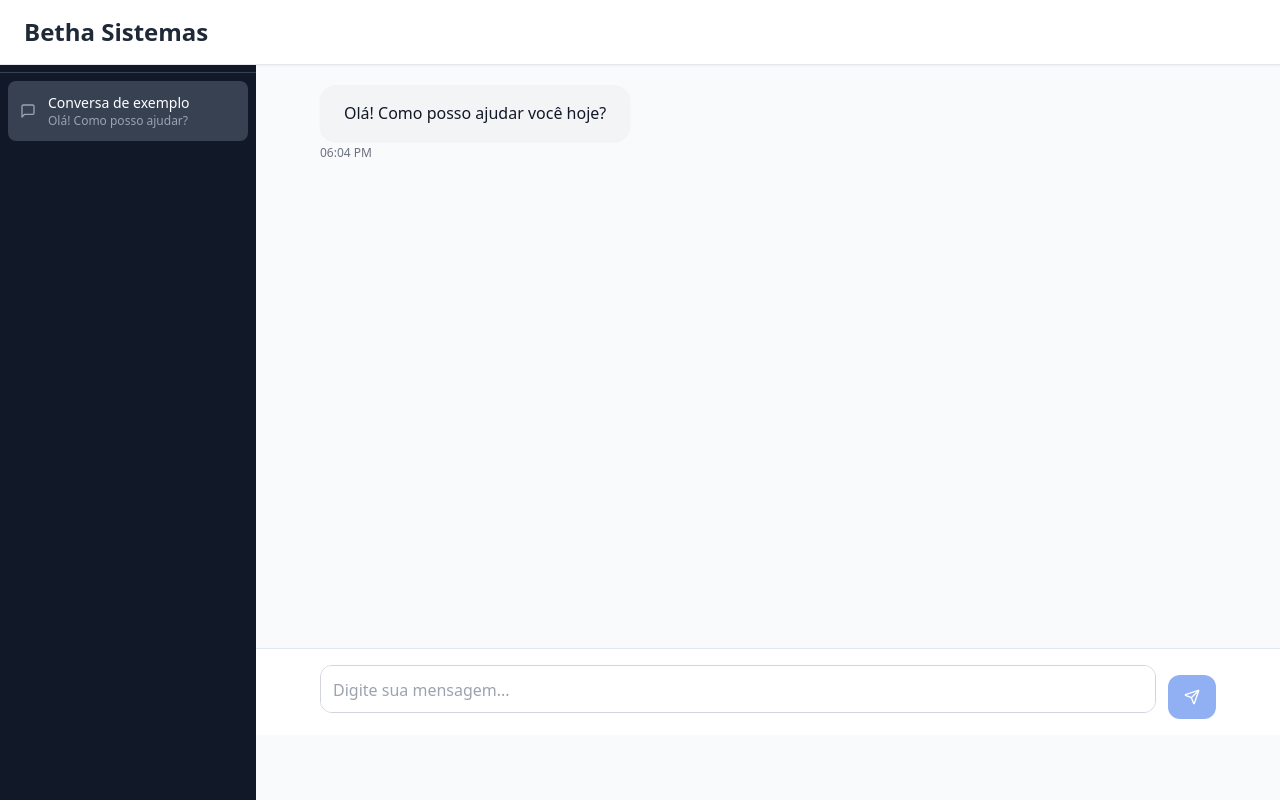
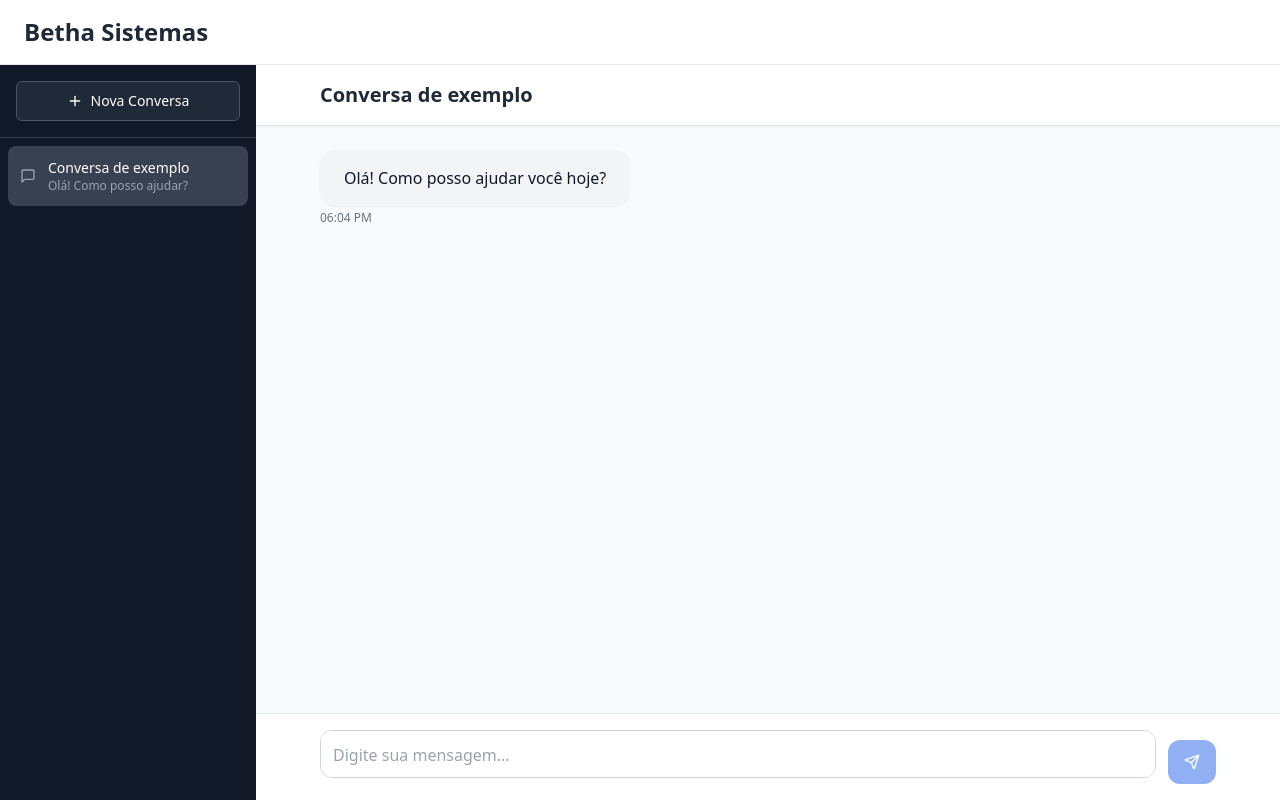
Before and after one commit to arturoburigo/betha-ai-front, a React (Vite) app: page / in a window 1280 px wide. Built offline with nearby package versions, Linux system fonts and the light colour scheme.

Commit message:
Add new history icon and bottom input
- Added an icon to open a new history.
- Moved the input field to the bottom of the screen.

```diff
--- a/src/components/ChatInterface.tsx
+++ b/src/components/ChatInterface.tsx
@@ -252,7 +252,7 @@ const ChatInterface: React.FC = () => {
           </div>
 
           <div className="flex-1 overflow-y-auto">
-            <div className="max-w-4xl mx-auto py-6">
+            <div className="max-w-4xl mx-auto py-6 pb-4">
               {currentChat?.messages.map((message) => (
                 <ChatMessage key={message.id} message={message} />
               ))}
@@ -260,10 +260,12 @@ const ChatInterface: React.FC = () => {
             </div>
           </div>
 
-          <ChatInput
-            onSendMessage={handleSendMessage}
-            disabled={isLoading}
-          />
+          <div className="mt-auto">
+            <ChatInput
+              onSendMessage={handleSendMessage}
+              disabled={isLoading}
+            />
+          </div>
         </div>
       </div>
     </div>
--- a/src/components/ChatSidebar.tsx
+++ b/src/components/ChatSidebar.tsx
@@ -1,6 +1,6 @@
 
 import React from 'react';
-import { MessageSquare } from 'lucide-react';
+import { MessageSquare, Plus } from 'lucide-react';
 import { Button } from '@/components/ui/button';
 
 interface Chat {
@@ -24,13 +24,14 @@ const ChatSidebar: React.FC<ChatSidebarProps> = ({
   onNewChat
 }) => {
   return (
-    <div className="w-64 bg-gray-900 text-white h-screen flex flex-col">
+    <div className="w-64 bg-gray-900 text-white h-full flex flex-col">
       <div className="p-4 border-b border-gray-700">
         <Button
           onClick={onNewChat}
-          className="w-full bg-gray-800 hover:bg-gray-700 text-white border border-gray-600"
+          className="w-full bg-gray-800 hover:bg-gray-700 text-white border border-gray-600 flex items-center gap-2"
         >
-          + Nova Conversa
+          <Plus size={16} />
+          Nova Conversa
         </Button>
       </div>
 
```
